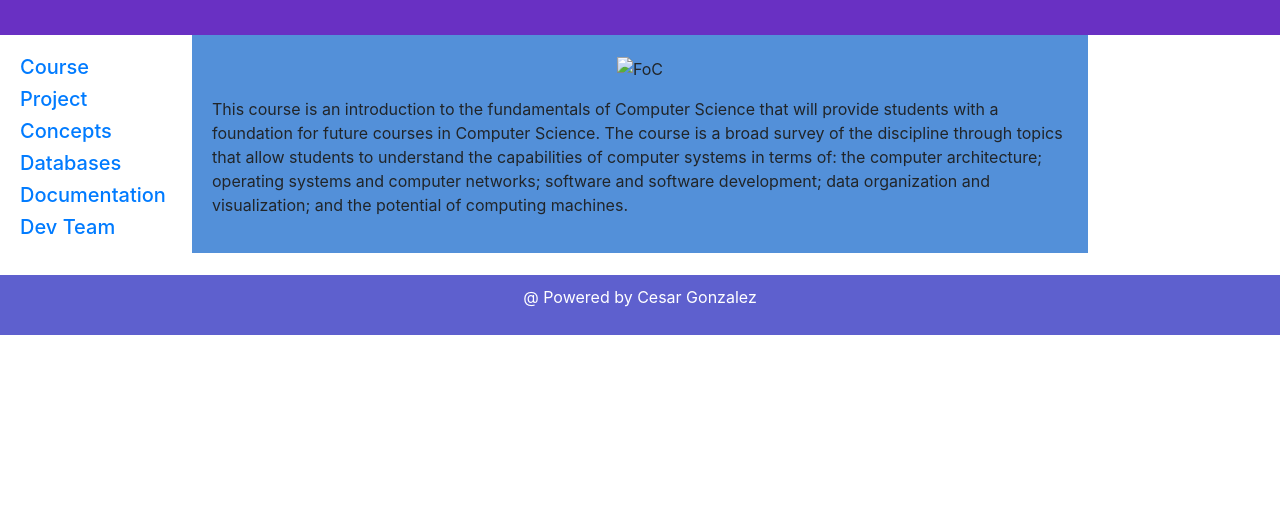
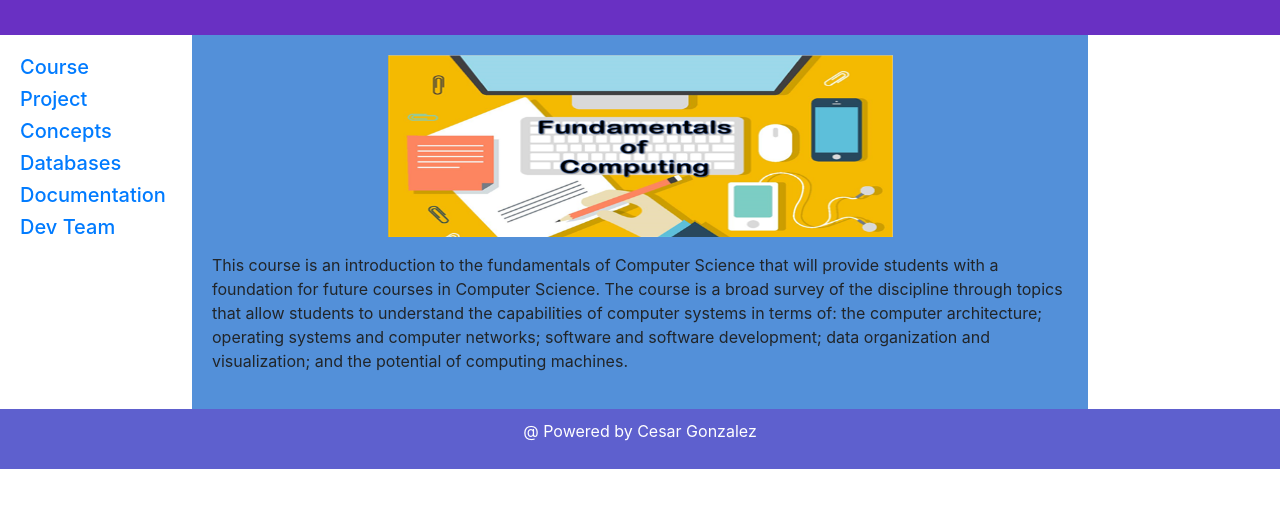
Before and after one commit to cesar5655/foc, a plain HTML site: page index.html in a window 1280 px wide. Shown: the part 71-578 px from the top of the page. Drawn offline with nearby package versions, Linux system fonts and the light colour scheme.

Commit message:
Update index.html

```diff
--- a/index.html
+++ b/index.html
@@ -27,7 +27,7 @@
   </nav>
 
   <article>
-   <center><img src="Fundamentals of Computing.jpg" alt="FoC"  width="505" height="182"></center>
+   <center><img src="Fundamentals of Computing.png" alt="FoC"  width="505" height="182"></center>
    <p></p>
 
     <p>This course is an introduction to the fundamentals of Computer Science
```
